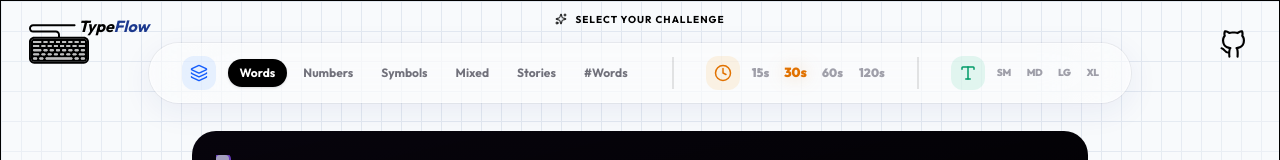
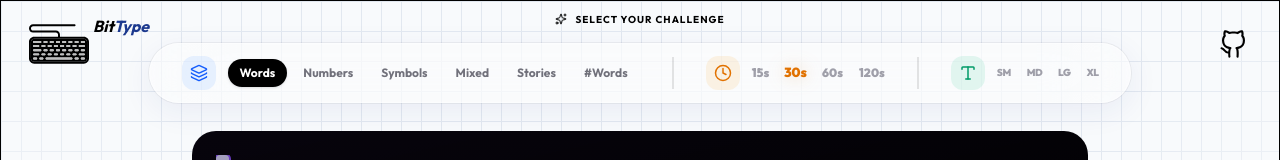
Before and after one commit to byllzz/bittype, a React (Vite) app: page / in a window 1280 px wide. Shown: the top 160 px of the page. Built offline with nearby package versions, Linux system fonts and the light colour scheme.

Commit message:
docs:project title update

```diff
--- a/src/components/ui/NavBar.jsx
+++ b/src/components/ui/NavBar.jsx
@@ -8,7 +8,7 @@
       <div className="flex items-center gap-2 relative">
         <Logo />
         <h1 className="text-1xl font-bold absolute top-0 italic -right-15">
-          Type<span className="text-blue-900">Flow</span>{' '}
+          Bit<span className="text-blue-900">Type</span>{' '}
         </h1>
       </div>
       <Links />
```
